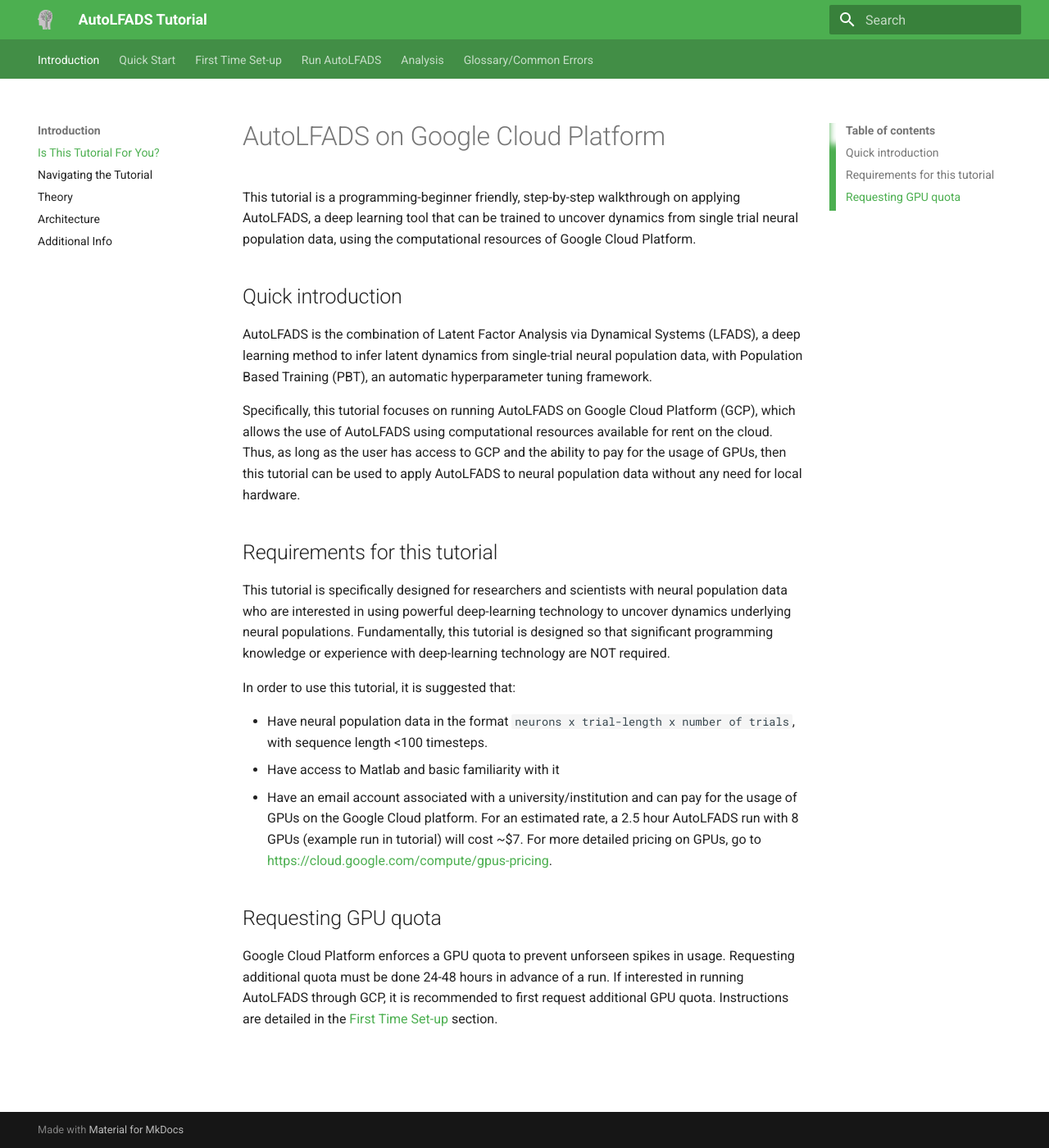
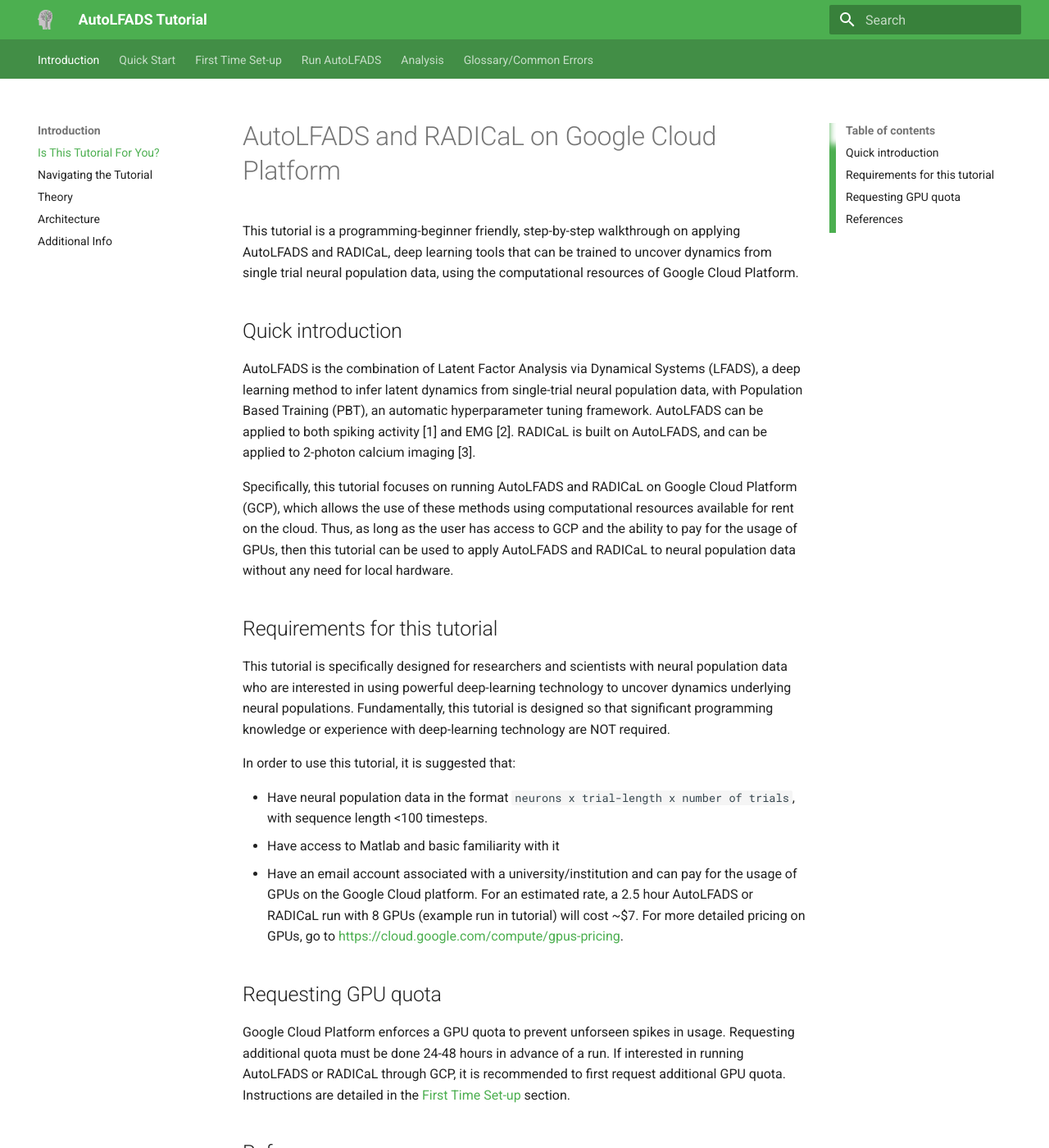
Before and after one commit to snel-repo/autolfads, an MkDocs documentation site: the page built from docs/index.md, in a window 1280 px wide and 1400 px high. Shown: the whole window at 82% size. Built offline with MkDocs 1.6.1 and Material for MkDocs 9.7.7, drawn with Linux system fonts in a browser that asks for light colours; old or Windows-style settings are respelled for this version of MkDocs; some of the changed text lies outside the part shown.

Commit message:
Edited index.md for adding AutoLFADS EMG and RADICaL

```diff
--- a/docs/index.md
+++ b/docs/index.md
@@ -1,13 +1,13 @@
-# AutoLFADS on Google Cloud Platform
+# AutoLFADS and RADICaL on Google Cloud Platform
 
-This tutorial is a programming-beginner friendly, step-by-step walkthrough on applying AutoLFADS, a deep learning tool that can be trained to uncover dynamics from single trial neural population data, using the computational resources of Google Cloud Platform.
+This tutorial is a programming-beginner friendly, step-by-step walkthrough on applying AutoLFADS and RADICaL, deep learning tools that can be trained to uncover dynamics from single trial neural population data, using the computational resources of Google Cloud Platform.
 
 
 ## Quick introduction
 
-AutoLFADS is the combination of Latent Factor Analysis via Dynamical Systems (LFADS), a deep learning method to infer latent dynamics from single-trial neural population data, with Population Based Training (PBT), an automatic hyperparameter tuning framework.
+AutoLFADS is the combination of Latent Factor Analysis via Dynamical Systems (LFADS), a deep learning method to infer latent dynamics from single-trial neural population data, with Population Based Training (PBT), an automatic hyperparameter tuning framework. AutoLFADS can be applied to both spiking activity [1] and EMG [2]. RADICaL is built on AutoLFADS, and can be applied to 2-photon calcium imaging [3].
 
-Specifically, this tutorial focuses on running AutoLFADS on Google Cloud Platform (GCP), which allows the use of AutoLFADS using computational resources available for rent on the cloud. Thus, as long as the user has access to GCP and the ability to pay for the usage of GPUs, then this tutorial can be used to apply AutoLFADS to neural population data without any need for local hardware.
+Specifically, this tutorial focuses on running AutoLFADS and RADICaL on Google Cloud Platform (GCP), which allows the use of these methods using computational resources available for rent on the cloud. Thus, as long as the user has access to GCP and the ability to pay for the usage of GPUs, then this tutorial can be used to apply AutoLFADS and RADICaL to neural population data without any need for local hardware.
 
 ## Requirements for this tutorial
 
@@ -17,8 +17,16 @@
 
 * Have neural population data in the format `neurons x trial-length x number of trials`, with sequence length <100 timesteps.
 * Have access to Matlab and basic familiarity with it
-* Have an email account associated with a university/institution and can pay for the usage of GPUs on the Google Cloud platform. For an estimated rate, a 2.5 hour AutoLFADS run with 8 GPUs (example run in tutorial) will cost ~$7. For more detailed pricing on GPUs, go to [https://cloud.google.com/compute/gpus-pricing](https://cloud.google.com/compute/gpus-pricing).
+* Have an email account associated with a university/institution and can pay for the usage of GPUs on the Google Cloud platform. For an estimated rate, a 2.5 hour AutoLFADS or RADICaL run with 8 GPUs (example run in tutorial) will cost ~$7. For more detailed pricing on GPUs, go to [https://cloud.google.com/compute/gpus-pricing](https://cloud.google.com/compute/gpus-pricing).
 
 ## Requesting GPU quota
 
-Google Cloud Platform enforces a GPU quota to prevent unforseen spikes in usage. Requesting additional quota must be done 24-48 hours in advance of a run. If interested in running AutoLFADS through GCP, it is recommended to first request additional GPU quota. Instructions are detailed in the [First Time Set-up](create_infra/#requesting-additional-gpu-quota) section.
+Google Cloud Platform enforces a GPU quota to prevent unforseen spikes in usage. Requesting additional quota must be done 24-48 hours in advance of a run. If interested in running AutoLFADS or RADICaL through GCP, it is recommended to first request additional GPU quota. Instructions are detailed in the [First Time Set-up](create_infra/#requesting-additional-gpu-quota) section.
+
+## References
+
+[1] [https://www.biorxiv.org/content/10.1101/2021.01.13.426570v1](https://www.biorxiv.org/content/10.1101/2021.01.13.426570v1)
+
+[2] [https://www.biorxiv.org/content/10.1101/2021.12.01.470827v1](https://www.biorxiv.org/content/10.1101/2021.12.01.470827v1)
+
+[3] [https://www.biorxiv.org/content/10.1101/2021.11.21.469441v2](https://www.biorxiv.org/content/10.1101/2021.11.21.469441v2)
```
